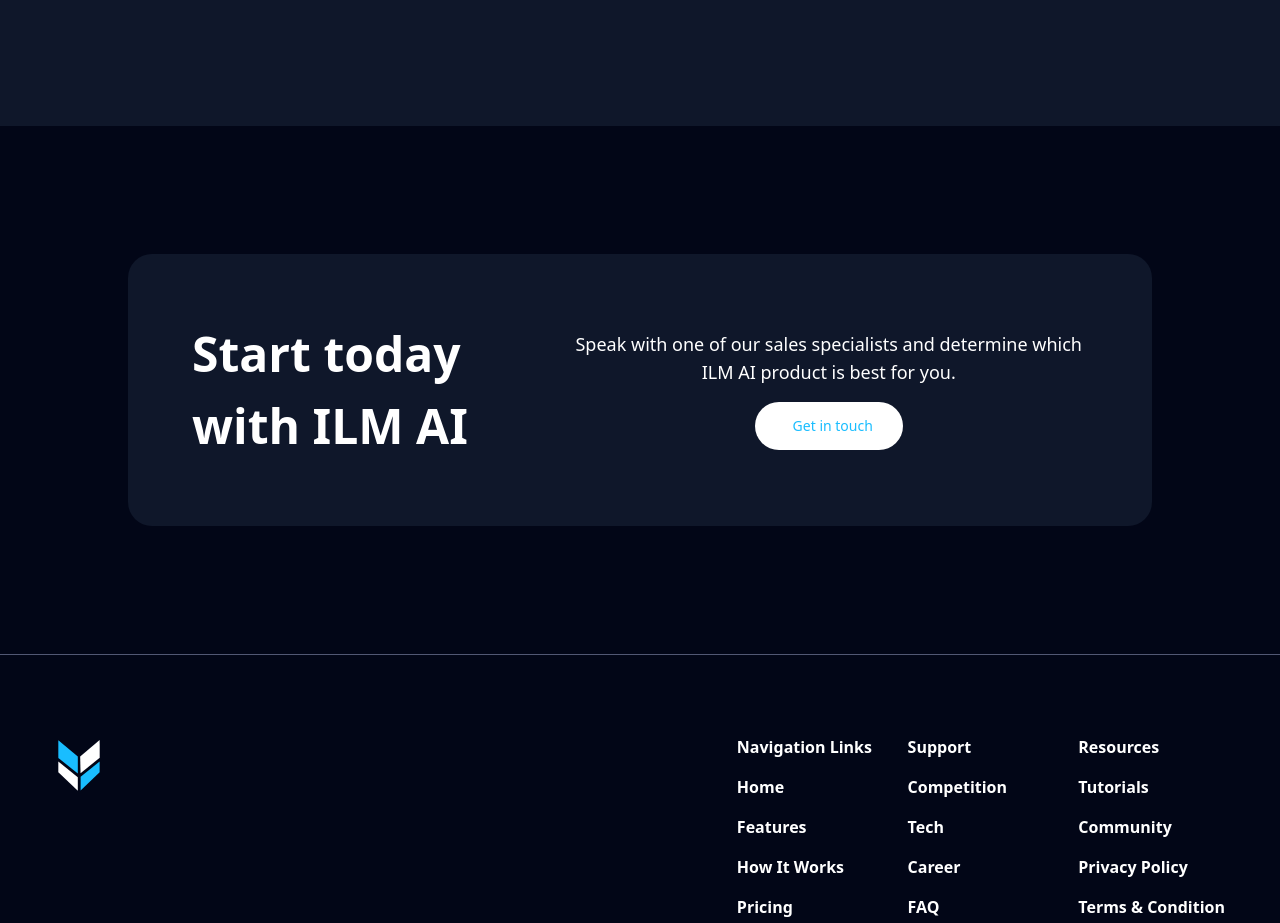
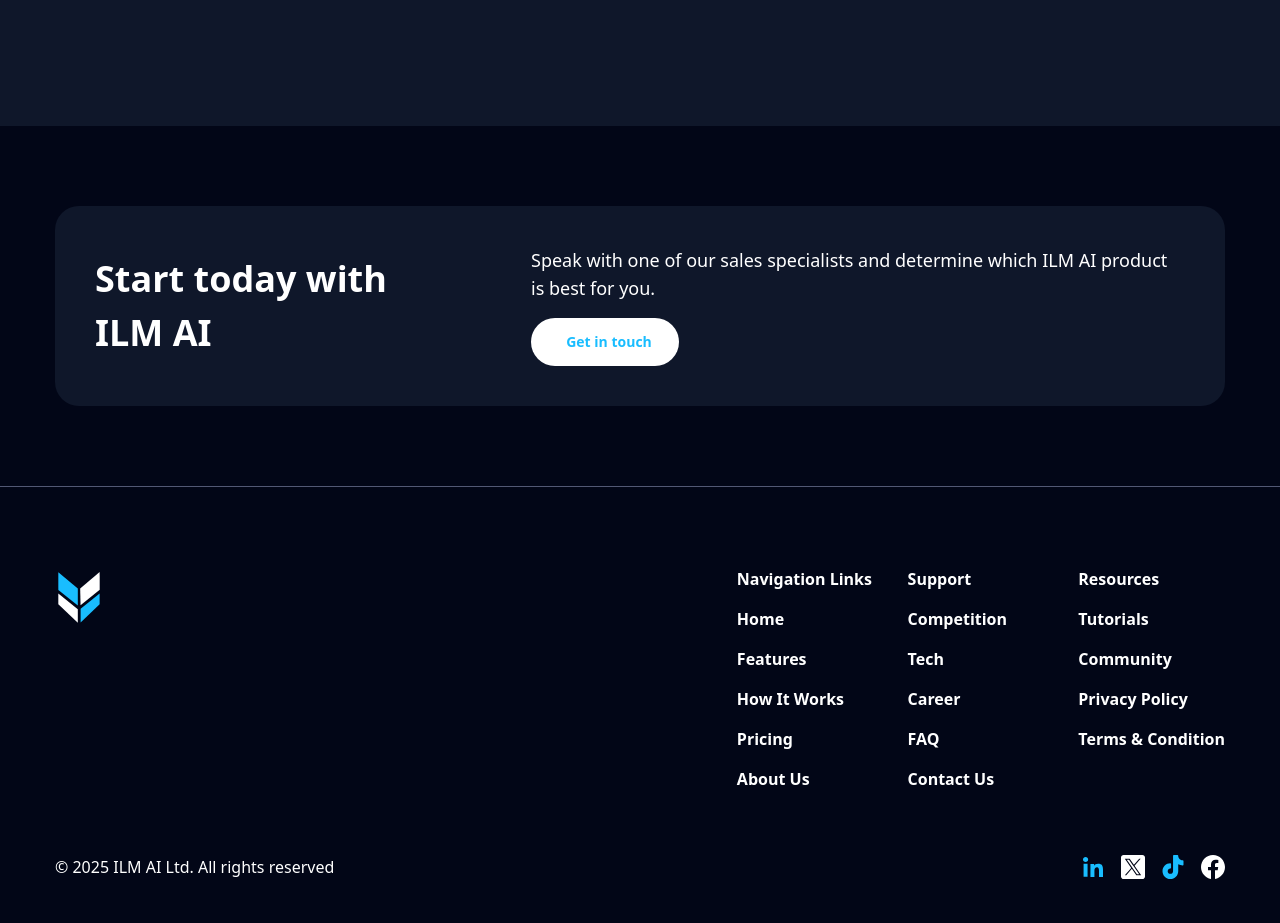
Before and after one commit to ILM-AI-LTD/ilm-ai-frontend, a Next.js app: page / in a window 1280 px wide. Shown: the part 7031-7954 px from the top of the page. Built offline with nearby package versions, Linux system fonts and the light colour scheme.

Commit message:
Refactor CustomerService component styles

```diff
--- a/feature/landing/components/customerService/CustomerService.tsx
+++ b/feature/landing/components/customerService/CustomerService.tsx
@@ -2,20 +2,20 @@
 
 const CustomerService = () => {
     return (
-        <section className="bg-primary-bg-color px-5 md:px-32 py-32 text-center">
+        <section className="bg-primary-bg-color py-20 px-6 md:px-10 2xl:px-[135px]">
 
-            <div className="w-full bg-secondary-bg-color mx-auto p-5 md:p-16 flex flex-col md:flex-row items-center justify-between text-white rounded-3xl">
+            <div className="max-w-[1170px] w-full bg-secondary-bg-color mx-auto p-6 md:p-10 flex flex-col lg:flex-row items-center lg:justify-between text-white rounded-3xl">
 
-                <p className="text-[min(10vw,48px)] font-bold text-center md:text-left">Start today with ILM AI</p>
+                <p className="text-[min(10vw,36px)] font-bold text-center lg:text-left w-full lg:w-[30%] ">Start today with ILM AI</p>
 
-                <div className="flex flex-col gap-4 items-center justify-center">
-                    <p className="font-medium text-lg">
+                <div className="flex flex-col gap-4 justify-center items-center lg:items-start w-full lg:w-[60%]">
+                    <p className="font-medium text-lg text-center lg:text-left">
                         Speak with one of our sales specialists and determine which ILM AI product is best for you.
                     </p>
 
                     <CustomButton
                         label="Get in touch"
-                        className="w-[148px] h-12 bg-white hover:bg-white rounded-full text-brand-color"
+                        className="w-[148px] h-12 bg-white hover:bg-white rounded-full font-bold text-brand-color"
                     />
                 </div>
 
```
